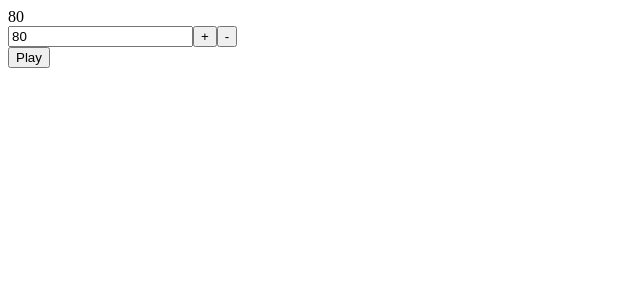
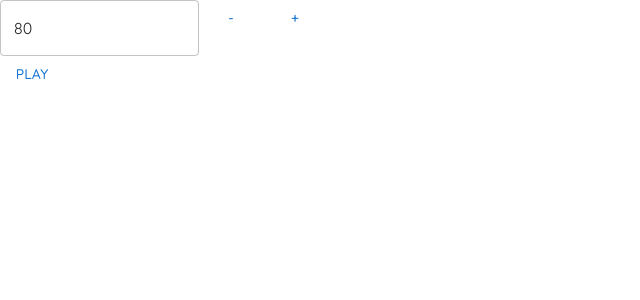
Before and after one commit to Krernertok/metronomi, a React (Vite) app: page / in a window 1280 px wide. Shown: the top 300 px of the page, without its empty margins (0-640 px from the left). Built offline with nearby package versions, Linux system fonts and the light colour scheme.

Commit message:
refactor code

```diff
--- a/package.json
+++ b/package.json
@@ -12,6 +12,8 @@
   "dependencies": {
     "@emotion/react": "^11.14.0",
     "@emotion/styled": "^11.14.1",
+    "@fontsource-variable/quicksand": "^5.3.0",
+    "@mui/icons-material": "^9.4.0",
     "@mui/material": "^9.4.0",
     "react": "^19.2.8",
     "react-dom": "^19.2.8"
@@ -39,6 +41,7 @@
     "vscode-langservers-extracted": "^4.10.0"
   },
   "allowScripts": {
-    "vscode-langservers-extracted@4.10.0": true
+    "vscode-langservers-extracted@4.10.0": true,
+    "@fontsource-variable/quicksand@5.3.0": true
   }
 }
--- a/src/App.tsx
+++ b/src/App.tsx
@@ -1,11 +1,21 @@
+import { createTheme, CssBaseline, ThemeProvider } from '@mui/material';
 import { Metronome } from './components/Metronome.tsx';
 
+const baseTheme = createTheme({
+  typography: {
+    fontFamily: [
+      'Quicksand',
+      'sans-serif',
+    ].join(','),
+  }
+});
+
 function App() {
-
-  const initialBpm = 80;
-
   return (
-    <Metronome initialBpm={ initialBpm } />
+    <ThemeProvider theme={baseTheme}>
+      <CssBaseline />
+      <Metronome />
+    </ThemeProvider>
   )
 }
 
--- a/src/components/Metronome.tsx
+++ b/src/components/Metronome.tsx
@@ -1,79 +1,43 @@
-import { useState, useEffect } from 'react';
+import { Button, TextField } from '@mui/material';
+import { useMetronome } from '../hooks/useMetronome.tsx';
 
-export function Metronome({ initialBpm }: { initialBpm: number }) {
-  const [bpm, setBpm] = useState(initialBpm ?? 80);
-  const [isPlaying, setIsPlaying] = useState(false);
 
-  useEffect(() => {
-    if (isPlaying) {
-      const ctx = new AudioContext();
-      const frequency = 60.0 / bpm;
-      let nextClickTiming = ctx.currentTime;
-      let timeoutId: ReturnType<typeof setTimeout>;
+const DEFAULT_BPM = 80;
 
-      function scheduleClick() {
-        while (nextClickTiming < (ctx.currentTime + 0.1)) {
-          click(nextClickTiming);
-          nextClickTiming += frequency;
-        }
 
-        timeoutId = setTimeout(scheduleClick, 25);
-      }
+export function Metronome() {
+  const { bpm, setBpm, isPlaying, setIsPlaying } = useMetronome(DEFAULT_BPM);
 
-      function click(nextClick: number) {
-        if (ctx === null) return;
+  function onTextFieldChange(e: React.ChangeEvent<HTMLTextAreaElement | HTMLInputElement>) {
+    const nextBpm = Number(e.target.value);
+    const bpmIsNumber = !Number.isNaN(nextBpm);
 
-        const oscillator = ctx.createOscillator();
-        oscillator.connect(ctx.destination);
+    if (bpmIsNumber && nextBpm > 0 && nextBpm <= 320) {
+      setBpm(Number(e.target.value))
+    }
+  }
 
-        oscillator.start(nextClick);
-        oscillator.stop(nextClick + 0.05);
-      }
+  function incrementBpm() {
+    if (bpm < 320) setBpm(bpm + 1);
+  }
 
-      async function resumeAudioContext() {
-        await ctx.resume();
-      }
+  function decrementBpm() {
+    if (bpm > 1) setBpm(bpm - 1);
+  }
 
-      async function closeAudioContext() {
-        await ctx.close();
-      }
-
-      // audio context is suspended by default and must be resumed manually
-      void resumeAudioContext().catch(err => {
-        console.log(`Error when resuming audio context: ${err}`)
-      })
-
-      scheduleClick();
-
-      return () => {
-        void closeAudioContext();
-        clearTimeout(timeoutId);
-      };
-    }
-  }, [isPlaying, bpm]);
-
+  function toggleIsPlaying() {
+    setIsPlaying(!isPlaying);
+  }
 
   return (
     <>
       <div>
-        <div> {bpm} </div>
-        <input value={bpm} onChange={(e) => {
-          const nextBpm = Number(e.target.value);
-          if (!Number.isNaN(nextBpm) && nextBpm > 0 && nextBpm <= 320) {
-            setBpm(Number(e.target.value))
-          }
-        }} />
-        <button onClick={() => {
-          if (bpm < 320) setBpm(bpm + 1);
-        }}> + </button>
-        <button onClick={() => {
-          if (bpm > 1) setBpm(bpm - 1);
-        }}> - </button>
+        <TextField value={bpm} onChange={onTextFieldChange} />
+        <Button onClick={decrementBpm}> - </Button>
+        <Button onClick={incrementBpm}> + </Button>
       </div>
       <div>
-        <button onClick={() => {
-          setIsPlaying(!isPlaying);
-        }}>{isPlaying ? 'Stop' : 'Play'}</button>
+        <Button onClick={toggleIsPlaying}>{isPlaying ? 'Stop' : 'Play'}</Button>
       </div>
     </>
   );
--- /dev/null
+++ b/src/hooks/useMetronome.tsx
@@ -0,0 +1,56 @@
+import { useEffect, useState } from 'react';
+
+export function useMetronome(initialBpm: number) {
+  const [bpm, setBpm] = useState(initialBpm ?? 80);
+  const [isPlaying, setIsPlaying] = useState(false);
+
+  useEffect(() => {
+    if (isPlaying) {
+      const ctx = new AudioContext();
+      const frequency = 60.0 / bpm;
+      let nextClickTiming = ctx.currentTime;
+      let timeoutId: ReturnType<typeof setTimeout>;
+
+      function scheduleClick() {
+        while (nextClickTiming < (ctx.currentTime + 0.1)) {
+          click(nextClickTiming);
+          nextClickTiming += frequency;
+        }
+
+        timeoutId = setTimeout(scheduleClick, 25);
+      }
+
+      function click(nextClick: number) {
+        if (ctx === null) return;
+
+        const oscillator = ctx.createOscillator();
+        oscillator.connect(ctx.destination);
+
+        oscillator.start(nextClick);
+        oscillator.stop(nextClick + 0.05);
+      }
+
+      async function resumeAudioContext() {
+        await ctx.resume();
+      }
+
+      async function closeAudioContext() {
+        await ctx.close();
+      }
+
+      // audio context is suspended by default and must be resumed manually
+      void resumeAudioContext().catch(err => {
+        console.log(`Error when resuming audio context: ${err}`)
+      })
+
+      scheduleClick();
+
+      return () => {
+        void closeAudioContext();
+        clearTimeout(timeoutId);
+      };
+    }
+  }, [isPlaying, bpm]);
+
+  return {bpm, setBpm, isPlaying, setIsPlaying};
+}
--- a/src/index.css
+++ b/src/index.css
@@ -1,111 +1,3 @@
-:root {
-  --text: #6b6375;
-  --text-h: #08060d;
-  --bg: #fff;
-  --border: #e5e4e7;
-  --code-bg: #f4f3ec;
-  --accent: #aa3bff;
-  --accent-bg: rgba(170, 59, 255, 0.1);
-  --accent-border: rgba(170, 59, 255, 0.5);
-  --social-bg: rgba(244, 243, 236, 0.5);
-  --shadow:
-    rgba(0, 0, 0, 0.1) 0 10px 15px -3px, rgba(0, 0, 0, 0.05) 0 4px 6px -2px;
-
-  --sans: system-ui, 'Segoe UI', Roboto, sans-serif;
-  --heading: system-ui, 'Segoe UI', Roboto, sans-serif;
-  --mono: ui-monospace, Consolas, monospace;
-
-  font: 18px/145% var(--sans);
-  letter-spacing: 0.18px;
-  color-scheme: light dark;
-  color: var(--text);
-  background: var(--bg);
-  font-synthesis: none;
-  text-rendering: optimizeLegibility;
-  -webkit-font-smoothing: antialiased;
-  -moz-osx-font-smoothing: grayscale;
-
-  @media (max-width: 1024px) {
-    font-size: 16px;
-  }
+body {
+  font-family: 'Quicksand Variable', sans-serif;
 }
-
-@media (prefers-color-scheme: dark) {
-  :root {
-    --text: #9ca3af;
-    --text-h: #f3f4f6;
-    --bg: #16171d;
-    --border: #2e303a;
-    --code-bg: #1f2028;
-    --accent: #c084fc;
-    --accent-bg: rgba(192, 132, 252, 0.15);
-    --accent-border: rgba(192, 132, 252, 0.5);
-    --social-bg: rgba(47, 48, 58, 0.5);
-    --shadow:
-      rgba(0, 0, 0, 0.4) 0 10px 15px -3px, rgba(0, 0, 0, 0.25) 0 4px 6px -2px;
-  }
-
-  #social .button-icon {
-    filter: invert(1) brightness(2);
-  }
-}
-
-#root {
-  width: 1126px;
-  max-width: 100%;
-  margin: 0 auto;
-  text-align: center;
-  border-inline: 1px solid var(--border);
-  min-height: 100svh;
-  display: flex;
-  flex-direction: column;
-  box-sizing: border-box;
-}
-
-body {
-  margin: 0;
-}
-
-h1,
-h2 {
-  font-family: var(--heading);
-  font-weight: 500;
-  color: var(--text-h);
-}
-
-h1 {
-  font-size: 56px;
-  letter-spacing: -1.68px;
-  margin: 32px 0;
-  @media (max-width: 1024px) {
-    font-size: 36px;
-    margin: 20px 0;
-  }
-}
-h2 {
-  font-size: 24px;
-  line-height: 118%;
-  letter-spacing: -0.24px;
-  margin: 0 0 8px;
-  @media (max-width: 1024px) {
-    font-size: 20px;
-  }
-}
-p {
-  margin: 0;
-}
-
-code,
-.counter {
-  font-family: var(--mono);
-  display: inline-flex;
-  border-radius: 4px;
-  color: var(--text-h);
-}
-
-code {
-  font-size: 15px;
-  line-height: 135%;
-  padding: 4px 8px;
-  background: var(--code-bg);
-}
--- a/src/main.tsx
+++ b/src/main.tsx
@@ -1,6 +1,9 @@
 import { StrictMode } from 'react'
 import { createRoot } from 'react-dom/client'
 import App from './App.tsx'
+
+// Supports weights 300-700
+import '@fontsource-variable/quicksand/wght.css';
 
 const root = document.getElementById('root');
 
```
Also changed, not shown: src/App.css (deleted), 1 other file (tests, documents, lock files or other folders).
